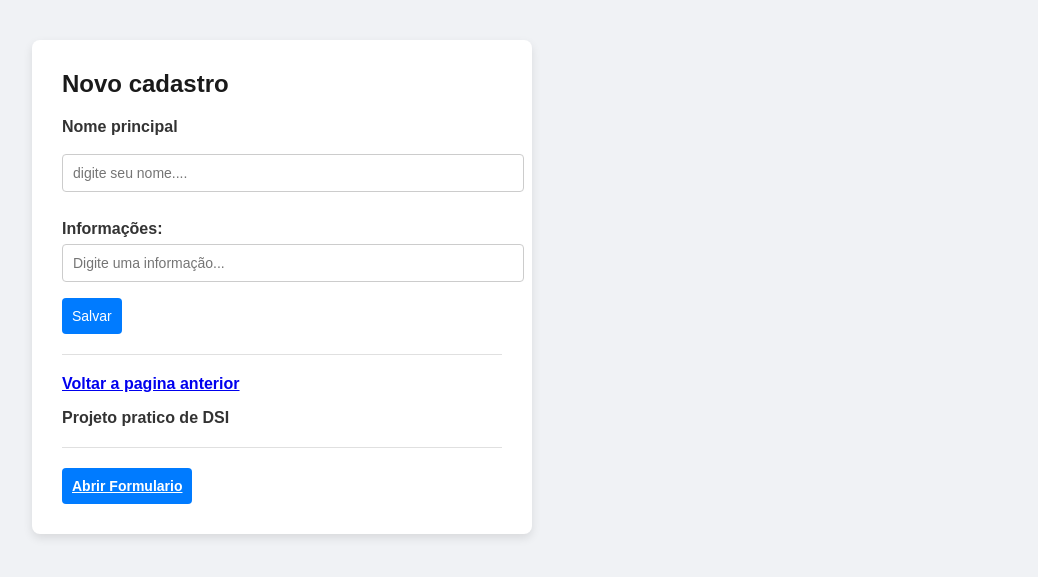
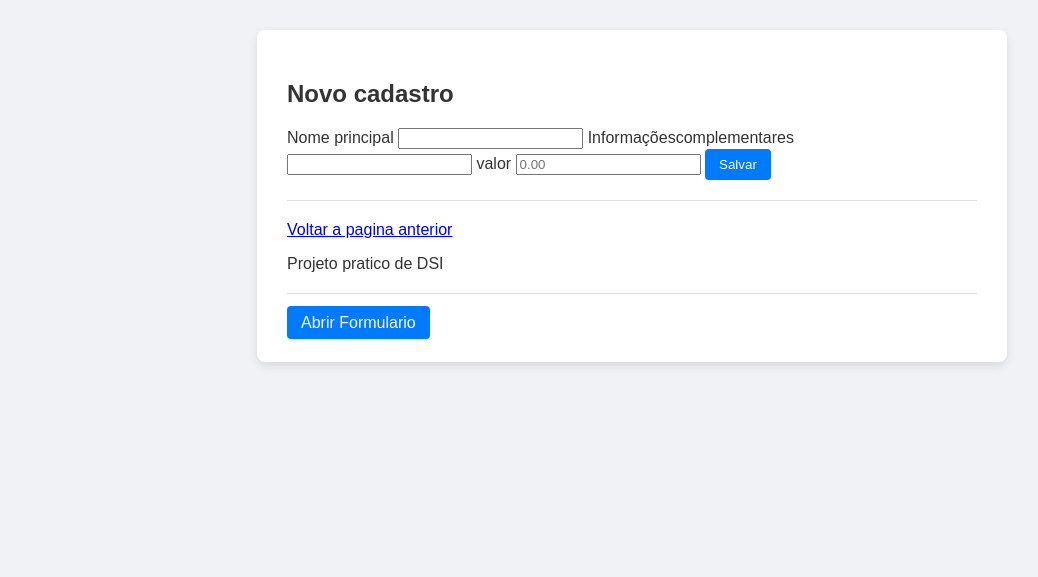
Before and after one commit to enzoemiliolopes-beep/ds-1---test, a Flask app: page /cadastro in a window 1280 px wide. Shown: the top 577 px of the page, without its empty margins (8-1046 px from the left). Run offline with Flask 3, Linux system fonts and the light colour scheme.

Commit message:
Add files via upload

```diff
--- a/2DS_Noite_Michael/app.py
+++ b/2DS_Noite_Michael/app.py
@@ -1,25 +1,88 @@
-from flask import Flask, render_template, request
+from flask import Flask, render_template, request, redirect
 
-# intencia do servidor do flask
+# Inicialização do servidor Flask
 app = Flask(__name__)
 
-# Reota 1: Pagina inicial
+# Base de dados em memória
+lista_de_caastro = []
+
+# Rota 1: Página inicial
 @app.route('/')
 def home():
-    return render_template("index.html")
+    busca = request.args.get("busca", "").strip().lower()
 
-#Rota 2: Exibição da tela de cadastro MEteodo (GET)
+    if busca:
+        registros_filtrados = [item for item in lista_de_caastro if busca in item["nome"].lower()]
+    else:
+        registros_filtrados = lista_de_caastro
+
+    # Cálculo de métricas / indicadores
+    total_registro = len(lista_de_caastro)
+    total_faturamento = sum(item["valor"] for item in lista_de_caastro)
+    total_concluidos = sum(1 for item in lista_de_caastro if item["status"] == "concluidos")
+
+    # Enviar os indicadores para a página
+    return render_template("index.html",
+        cadastro=registros_filtrados,
+        total=total_registro,
+        faturamento=total_faturamento,
+        concluidos=total_concluidos,
+        busca=busca
+    )
+
+# Rota 2: Exibição da tela de cadastro (GET)
 @app.route('/cadastro')
 def pagina_cadastro():
     return render_template("cadastro.html")
 
-# Rota 3: Processamento dos dados Metodo (POST)
+# Rota 3: Processamento dos dados (POST)
 @app.route('/salvar', methods=["POST"])
 def salvar_cadastro():
-    nome_digitado = request.form.get("campo_nome")
-    info_digitado = request.form.get("campo_info")
+    nome_digitado = request.form.get("campo_nome", "").strip()
+    info_digitado = request.form.get("campo_info", "").strip()
+    valor_str = request.form.get("campo_valor", "0").strip()
 
-    return render_template("resultado.html", nome=nome_digitado, info=info_digitado)
+    try:
+        valor = float(valor_str)
+        if valor <= 0:
+            raise ValueError()
+    except ValueError:
+        return "<h3>Erro 400: o valor deve ser um valor maior que zero!</h3><br><a href='/cadastro'>voltar ao formulário</a>", 400
+
+    # Validação: verificar se os campos obrigatórios vieram vazios
+    if not nome_digitado or not info_digitado:
+        return "<h3>Erro 400: preencha todos os campos obrigatórios do formulário</h3><br><a href='/cadastro'>voltar ao formulário</a>", 400
+
+    # Criação do novo registro
+    novo_registro = {
+        "nome": nome_digitado,
+        "info": info_digitado,
+        "valor": valor,
+        "status": "pendente"
+    }
+
+    lista_de_caastro.append(novo_registro)
+
+    # Redirecionar para a home
+    return redirect("/")
+
+# Rota 4: Alterar status
+@app.route("/mudar-status/<int:indice>")
+def mudar_status(indice):
+    if 0 <= indice < len(lista_de_caastro):
+        if lista_de_caastro[indice]["status"] == "pendente":
+            lista_de_caastro[indice]["status"] = "concluidos"
+        else:
+            lista_de_caastro[indice]["status"] = "pendente"
+
+    return redirect("/")
+
+# Rota 5: Excluir registro
+@app.route("/excluir/<int:indice>")
+def excluir_cadastro(indice):
+    if 0 <= indice < len(lista_de_caastro):
+        lista_de_caastro.pop(indice)
+    return redirect("/")
 
 if __name__ == '__main__':
     app.run(debug=True)
--- a/2DS_Noite_Michael/static/style.css
+++ b/2DS_Noite_Michael/static/style.css
@@ -1,59 +1,124 @@
-body{
+body {
     font-family: Arial, Helvetica, sans-serif;
-    margin: 40px;
-    max-width: 500px;
+    margin: 30px auto;
+    max-width: 750px;
     background-color: #f0f2f5;
     color: #333333;
 }
 
-.container{
-    background-color: #ffff;
+.container {
+    background: #ffffff;
     padding: 30px;
     border-radius: 8px;
     box-shadow: 0 4px 10px rgba(0, 0, 0, 0.1);
-
 }
 
-h1, h2{
-    margin-top: 0px;
-    color: #1a1a1a;
+/* Grid dos Cards de Métricas */
+.cards-grid {
+    display: flex;
+    gap: 15px;
+    margin-bottom: 20px;
 }
 
-label{
-    display: block;
-    margin-top: 12px;
+.card {
+    flex: 1;
+    background: #f8f9fa;
+    padding: 15px;
+    border-radius: 6px;
+    border: 1px solid #e0e0e0;
+    text-align: center;
+}
+
+.card h3 {
+    margin: 0;
+    font-size: 13px;
+    color: #666;
+    text-transform: uppercase;
+}
+
+.card .numero {
+    font-size: 22px;
+    font-weight: bold;
+    color: #007bff;
+    margin: 8px 0 0 0;
+}
+
+/* Formulário de Busca */
+.search-form {
+    display: flex;
+    gap: 10px;
+    margin-bottom: 20px;
+}
+
+.search-form input[type="text"] {
+    flex: 1;
+    padding: 8px;
+    border: 1px solid #ccc;
+    border-radius: 4px;
+}
+
+/* Formatação da Tabela */
+table {
+    width: 100%;
+    border-collapse: collapse;
+    margin-top: 15px;
+}
+
+th, td {
+    padding: 10px;
+    text-align: left;
+    border-bottom: 1px solid #e0e0e0;
+}
+
+th {
+    background-color: #f8f9fa;
+}
+
+/* Estilo das Badges de Status */
+.badge {
+    padding: 4px 8px;
+    border-radius: 4px;
+    font-size: 11px;
     font-weight: bold;
 }
 
-input[type="text"]{
-    width: 100%;
-    padding: 10px;
-    margin-top: 6px;
-    margin-bottom: 16px;
-    box-sizing: bolder-box;
-    border: 1px solid #cccccc;
-    border-radius: 4px;
-    font-size: 14px;
+.badge-warning { background-color: #ffeba2; color: #856404; }
+.badge-success { background-color: #d4edda; color: #155724; }
 
-}
-button, .btn {
-    display: inline-block;
+/* Botões */
+.btn, button {
     background-color: #007bff;
-    color: white;
-    padding: 10px 10px;
+    color: #fff;
+    padding: 8px 14px;
+    text-decoration: none;
     border: none;
     border-radius: 4px;
-    font-size: 14px;
     cursor: pointer;
 }
 
-button:hover, .btn:hover{
-background-color: #0056b3;
+.btn-action {
+    background-color: #6c757d;
+    color: #fff;
+    padding: 4px 8px;
+    text-decoration: none;
+    border-radius: 4px;
+    font-size: 11px;
 }
 
-hr{
-    border: 0;
-    height: 1px;
-    background-color: #e0e0e0;
-    margin: 20px 0;
+.btn-danger {
+    background-color: #dc3545;
+    color: #fff;
+    padding: 4px 8px;
+    text-decoration: none;
+    border-radius: 4px;
+    font-size: 11px;
 }
+
+.btn-clear {
+    color: #dc3545;
+    text-decoration: none;
+    align-self: center;
+    font-size: 12px;
+}
+
+hr { border: 0; height: 1px; background: #e0e0e0; margin: 20px 0; }
--- a/2DS_Noite_Michael/templates/cadastro.html
+++ b/2DS_Noite_Michael/templates/cadastro.html
@@ -4,19 +4,21 @@
     <meta charset="UTF-8">
     <meta name="viewport" content="width=device-width, initial-scale=1.0">
     <title>Document</title>
-    <link rel="stylesheet" href="{{ url_for('static', filename='style.css')}}">
+    <link rel="stylesheet" href="{{ url_for('static', filename='style.css') }}">
 </head>
 <body>
     <div class="container">
         <h2>Novo cadastro</h2>
         <form action="/salvar" method="post">
 
-            <label for="campo_nome">Nome principal<label>
-                <input type="text" id="campo_nome" name="campo_nome" placeholder="digite seu nome...." required>
+            <label >Nome principal<label>
+                <input type="text"name="campo_nome" required>
 
-                <label for="campo_info">Informações:</label>
-                <input type="text" id="campo_info"  name="campo_info" placeholder="Digite uma informação..." required>
+                <label>Informaçõescomplementares</label>
+                <input type="text" name="campo_info" required>
 
+                    <label for="">valor</label>
+                    <input type="number" name="cam_valor" placeholder="0.00" required>
                 <button type="submit">Salvar</button>
         </form>
         <hr>
```
Also changed, not shown: 2DS_Noite_Michael/templates/index.html (+70 -2 lines).
